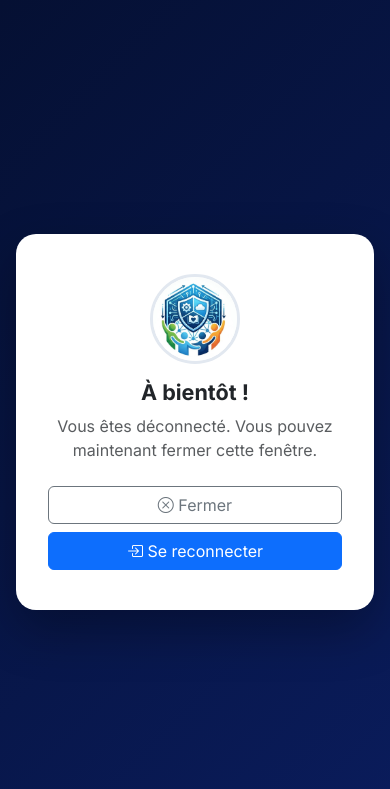
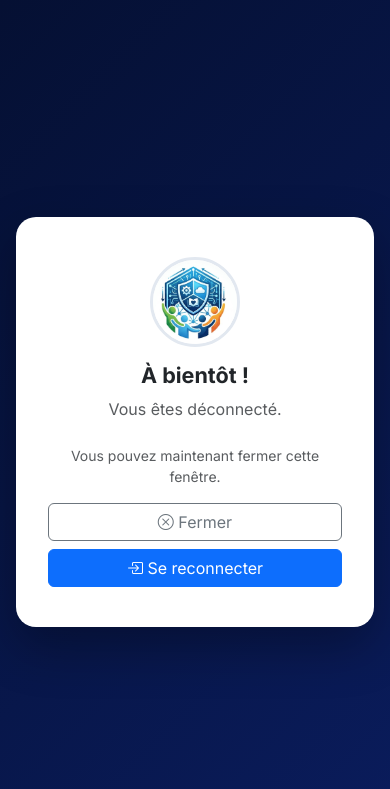
Before and after one commit to abymig-ci/gestion-cotisations-abhs, a Django app: page /au-revoir/ in a window 390 px wide. Shown: the top 789 px of the page. Run offline with Django 5.2, Linux system fonts and the light colour scheme; parts of the project's set-up code (start-up, migrations or seed data) failed here and were passed over.

Commit message:
Page au revoir adaptée au téléphone

```diff
--- a/templates/registration/au_revoir.html
+++ b/templates/registration/au_revoir.html
@@ -25,20 +25,29 @@
     <div class="carte-aurevoir">
         <img src="{% static 'img/logo.png' %}" alt="Logo">
         <h4 class="fw-bold text-dark mb-2">À bientôt !</h4>
-        <p class="text-muted mb-4">Vous êtes déconnecté.<span id="consigne"> Vous pouvez maintenant fermer cette fenêtre.</span></p>
-        <button type="button" id="fermer" class="btn btn-outline-secondary w-100 mb-2"><i class="bi bi-x-circle"></i> Fermer</button>
+        <p class="text-muted mb-4">Vous êtes déconnecté.</p>
+
+        <!-- Ordinateur : on peut proposer de fermer la fenêtre -->
+        <div id="bloc-ordinateur" class="d-none">
+            <p class="text-muted small">Vous pouvez maintenant fermer cette fenêtre.</p>
+            <button type="button" id="fermer" class="btn btn-outline-secondary w-100 mb-2"><i class="bi bi-x-circle"></i> Fermer</button>
+        </div>
+
+        <!-- Téléphone / tablette : le système interdit à une application de se fermer seule -->
+        <div id="bloc-telephone" class="d-none">
+            <div class="alert alert-light border small text-start mb-3">
+                <i class="bi bi-phone"></i> Pour fermer l'application :<br>
+                appuyez sur le bouton <strong>Accueil</strong> de votre téléphone, ou balayez l'application dans la liste des applications ouvertes.
+            </div>
+        </div>
+
         <a href="{% url 'login' %}" class="btn btn-primary w-100"><i class="bi bi-box-arrow-in-right"></i> Se reconnecter</a>
     </div>
     <script>
-        function fermer() {
-            window.close();
-            // Si le navigateur refuse de fermer la fenêtre (cas fréquent sur téléphone), on explique quoi faire
-            setTimeout(function () {
-                document.getElementById('consigne').textContent =
-                    " Votre navigateur ne permet pas de fermer automatiquement : revenez à l'écran d'accueil de votre téléphone ou fermez cet onglet.";
-            }, 400);
-        }
-        document.getElementById('fermer').addEventListener('click', fermer);
+        var tactile = window.matchMedia('(pointer: coarse)').matches || /android|iphone|ipad|ipod/i.test(navigator.userAgent);
+        document.getElementById(tactile ? 'bloc-telephone' : 'bloc-ordinateur').classList.remove('d-none');
+        var bouton = document.getElementById('fermer');
+        if (bouton) { bouton.addEventListener('click', function () { window.close(); }); }
     </script>
 </body>
 </html>
```
